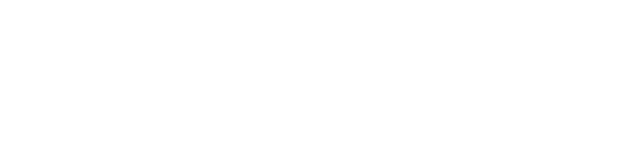
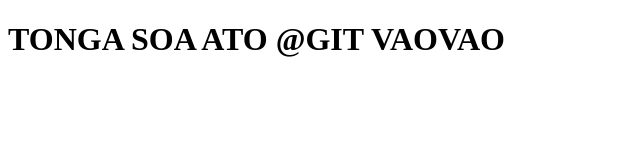
Before and after one commit to Andrianthic/Hello, a plain HTML site: page index.html in a window 1280 px wide. Shown: the whole page, without its empty margins (0-640 px from the left). Drawn offline with Linux system fonts and the light colour scheme.

Commit message:
text vaovao

```diff
--- a/index.html
+++ b/index.html
@@ -4,6 +4,6 @@
 	<title>Welcome</title>
 </head>
 <body>
-
+<h1>TONGA SOA ATO @GIT VAOVAO</h1>
 </body>
 </html>
```
